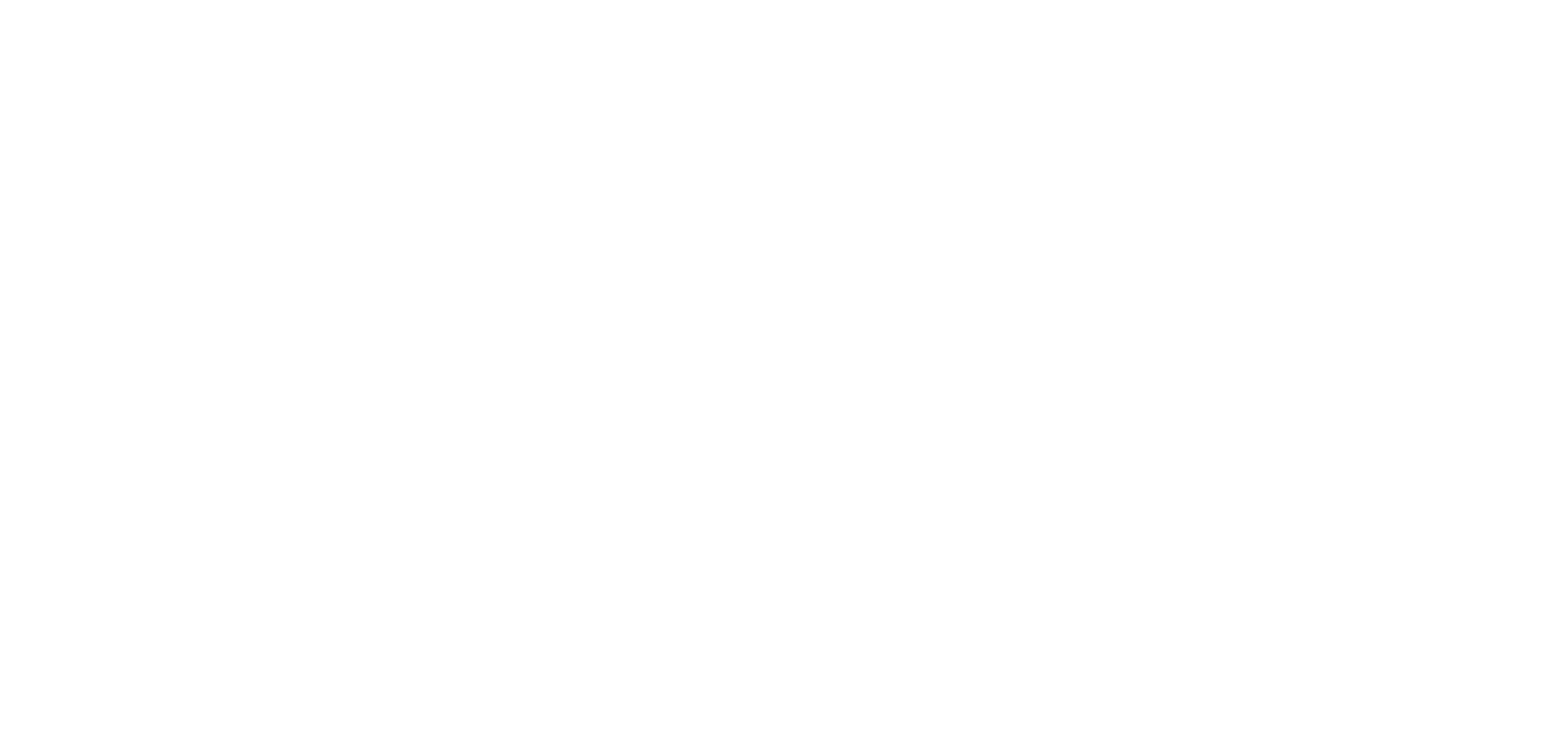
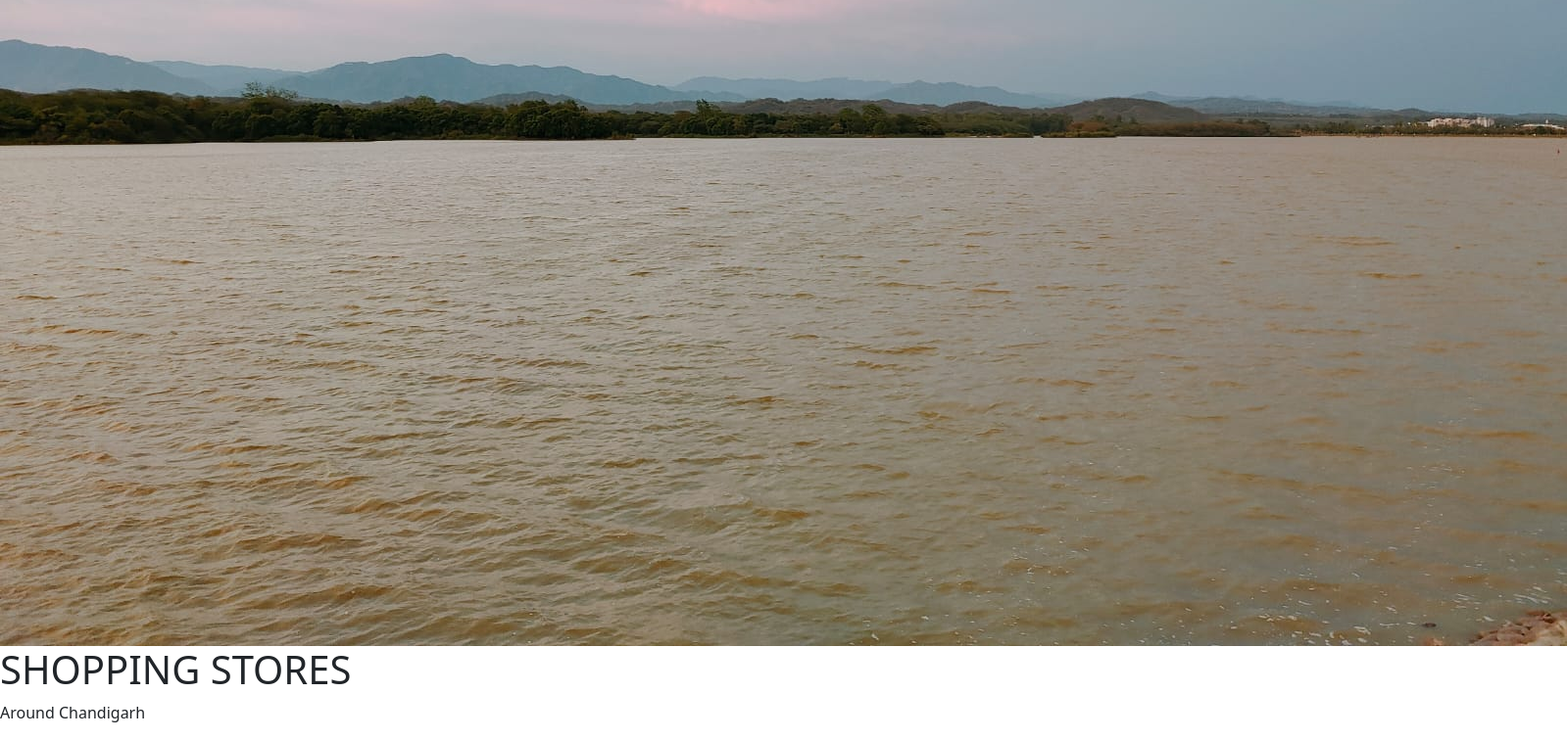
Before and after one commit to vivekk-tiwari/LOCALE, a React (Create React App) app: page /stores1 in a window 1280 px wide. Before the commit this address had no page. Shown: the part 596-1352 px from the top of the page at 98% size, 1599 px wide, since content can reach past the window. Before the commit the page ends 800 px from the top, so only its background shows below. Built offline with nearby package versions, Linux system fonts and the light colour scheme.

Commit message:
Add Stores Component

```diff
--- a/src/components/App.jsx
+++ b/src/components/App.jsx
@@ -8,6 +8,7 @@
 } from "react-router-dom";
 import HomePage from "./Home_Page";
 import Cafes from "../Component_2/Cafes";
+import Stores1 from "./Stores_1";
 
 function App() {
   return (
@@ -16,6 +17,7 @@
           <Route exact path="/" element={<HomePage/>}/>
           <Route exact path="/placestovisit" element={<PlacesToVisit/>}/>
           <Route exact path="/cafes" element={<Cafes/>}/>
+          <Route exact path="/stores1" element={<Stores1/>}/>
         </Routes>
   </>
   );
--- a/src/components/Features.jsx
+++ b/src/components/Features.jsx
@@ -11,7 +11,7 @@
 
             <div className="features_main_2">
                 <FeaturesComponent id_a='feature_text_id_1' href='/cafes' text="Have a coffee date !" id_b='feature_img_1' src='./images/img_1.jpeg'/>
-                <FeaturesComponent id_a='feature_text_id_2' href='' text="Best stores around the city !" id_b='feature_img_2' src='./images/img_1.jpeg'/>
+                <FeaturesComponent id_a='feature_text_id_2' href='/stores1' text="Best stores around the city !" id_b='feature_img_2' src='./images/img_1.jpeg'/>
             </div>
         </div>
     );
--- /dev/null
+++ b/src/components/Stores_1.jsx
@@ -0,0 +1,13 @@
+import React from "react";
+
+function Stores1(){
+    return (
+        <div className="stores_main">
+            <h1>Popular</h1>
+            <img src="./images/img_1.jpeg" alt="" id="stores_1_img1" />
+            <h1>SHOPPING STORES</h1>
+            <p>Around Chandigarh</p>
+        </div>
+    )
+}
+export default Stores1;
```
Also changed, not shown: public/styles.css (+12 -0 lines).
